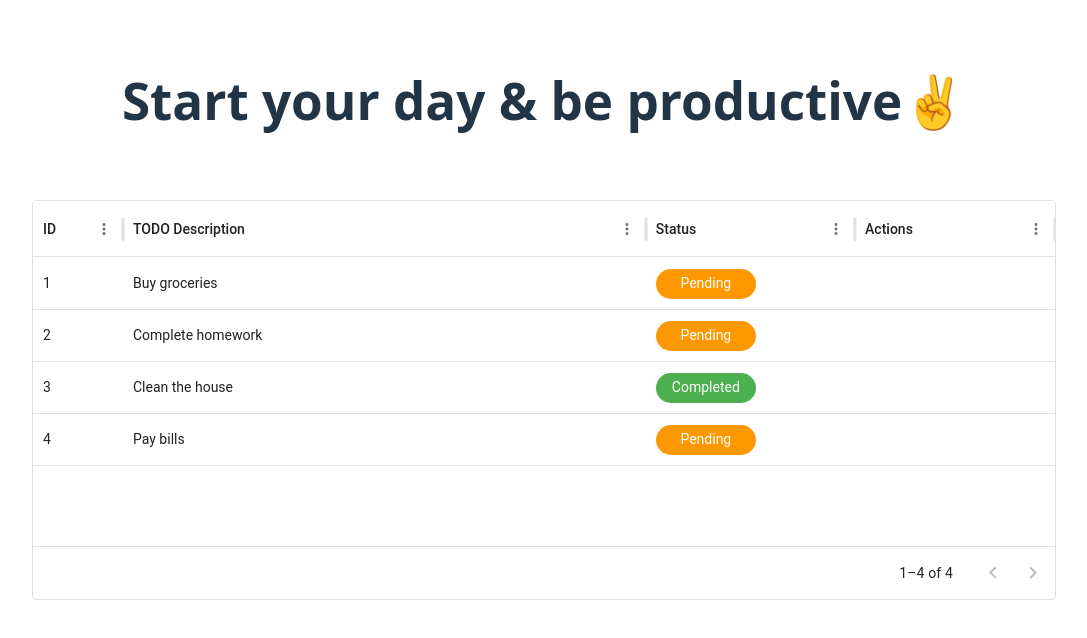
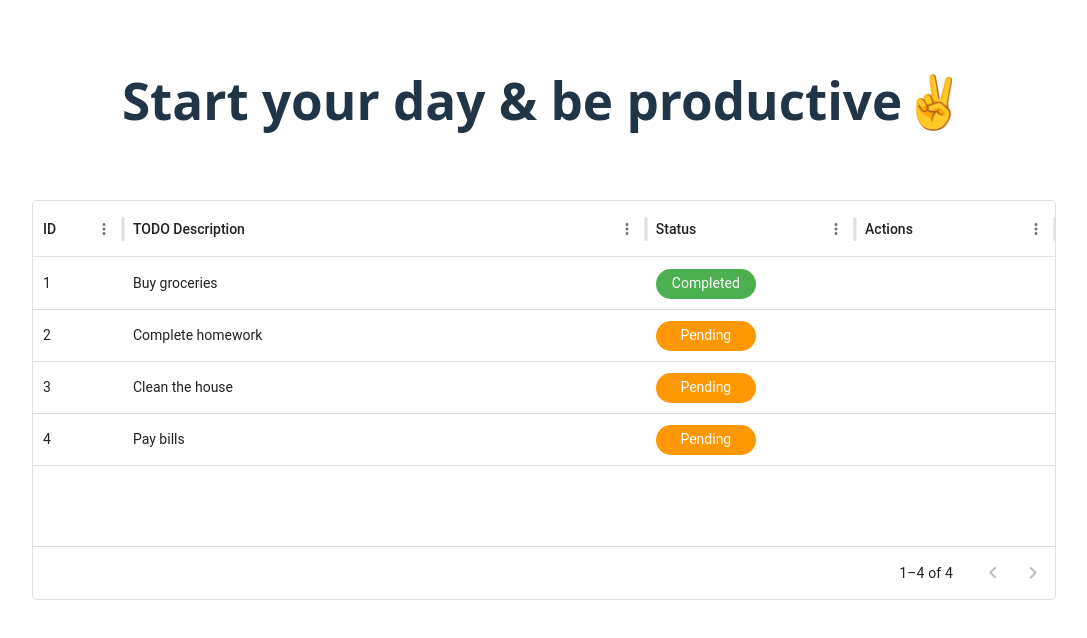
Before and after one commit to Dalia-Alawneh/fts-typed-todo, a React (Vite) app: page / in a window 1280 px wide. Shown: the top 638 px of the page, without its empty margins (96-1183 px from the left). Built offline with nearby package versions, Linux system fonts and the light colour scheme; some icons are missing.

Commit message:
Refactor data grid

```diff
--- /dev/null
+++ b/src/components/DataGrid/ActionsCell.tsx
@@ -0,0 +1,38 @@
+import { IconButton, Tooltip } from '@mui/material';
+import Box from '@mui/material/Box';
+import CheckCircleOutlineIcon from '@mui/icons-material/CheckCircleOutline';
+import DeleteIcon from '@mui/icons-material/Delete';
+import CheckCircleIcon from '@mui/icons-material/CheckCircle';
+import { ToDoStatus } from '../../types';
+const ActionsCell = ({status}:{status: ToDoStatus}) => {
+  return (
+    <Box>
+        <Tooltip title={status === ToDoStatus.completed ? "Completed" : "Mark as Completed"}>
+          <span>
+            <IconButton
+              aria-label="mark as completed"
+              color="success"
+              // onClick={() => handleMarkAsCompleted(params.row.id)}
+              disabled={status === ToDoStatus.completed}
+            >
+              {status === ToDoStatus.completed ? (
+                <CheckCircleIcon />
+              ) : (
+                <CheckCircleOutlineIcon />
+              )}
+
+            </IconButton>
+          </span>
+        </Tooltip>
+        <IconButton
+          aria-label="delete"
+          color="error"
+        // onClick={() => handleDelete(params.row.id)}
+        >
+          <DeleteIcon />
+        </IconButton>
+      </Box>
+  )
+}
+
+export default ActionsCell
--- a/src/components/DataGrid/DataGrid.tsx
+++ b/src/components/DataGrid/DataGrid.tsx
@@ -1,9 +1,8 @@
-import { IconButton, Tooltip } from '@mui/material';
 import Box from '@mui/material/Box';
 import { DataGrid, GridColDef } from '@mui/x-data-grid';
-import CheckCircleOutlineIcon from '@mui/icons-material/CheckCircleOutline';
-import DeleteIcon from '@mui/icons-material/Delete';
-import CheckCircleIcon from '@mui/icons-material/CheckCircle';
+import StatusCell from './StatusCell';
+import { ToDoRow, ToDoStatus } from '../../types';
+import ActionsCell from './ActionsCell';
 
 const columns: GridColDef<(typeof rows)[number]>[] = [
   { field: 'id', headerName: 'ID', width: 90 },
@@ -20,15 +19,7 @@ const columns: GridColDef<(typeof rows)[number]>[] = [
     editable: false,
 
     renderCell: (params) => (
-      <Box sx={{display: 'flex', height: '100%', alignItems: "center", }} >
-        <Box sx={{
-        width: '60px', height: '30px', display: 'flex', justifyContent: 'center', alignItems: "center", padding: '0px 20px', color: 'white',
-        bgcolor: params.row.status === 'Completed' ? 'success.light' : 'warning.light', borderRadius: 10, textAlign: 'center',
-      }}>
-        {params.row.status}
-
-        </Box>
-      </Box>
+      <StatusCell status={params.row.status as ToDoStatus} />
     )
   },
   {
@@ -38,40 +29,15 @@ const columns: GridColDef<(typeof rows)[number]>[] = [
     editable: false,
     width: 200,
     renderCell: (params) => (
-      <Box>
-        <Tooltip title={params.row.status === 'Completed' ? "Completed" : "Mark as Completed"}>
-          <span>
-            <IconButton
-              aria-label="mark as completed"
-              color="success"
-              // onClick={() => handleMarkAsCompleted(params.row.id)}
-              disabled={params.row.status === 'Completed'}
-            >
-              {params.row.status === 'Completed' ? (
-                <CheckCircleIcon />
-              ) : (
-                <CheckCircleOutlineIcon />
-              )}
-
-            </IconButton>
-          </span>
-        </Tooltip>
-        <IconButton
-          aria-label="delete"
-          color="error"
-        // onClick={() => handleDelete(params.row.id)}
-        >
-          <DeleteIcon />
-        </IconButton>
-      </Box>
+      <ActionsCell status={params.row.status as ToDoStatus} />
     ),
   },
 ];
-const rows = [
-  { id: 1, todo: 'Buy groceries', status: 'Pending' },
-  { id: 2, todo: 'Complete homework', status: 'Pending' },
-  { id: 3, todo: 'Clean the house', status: 'Completed' },
-  { id: 4, todo: 'Pay bills', status: 'Pending' },
+const rows: ToDoRow[] = [
+  { id: 1, todo: 'Buy groceries', status: ToDoStatus.completed },
+  { id: 2, todo: 'Complete homework', status: ToDoStatus.pending },
+  { id: 3, todo: 'Clean the house', status: ToDoStatus.pending },
+  { id: 4, todo: 'Pay bills', status: ToDoStatus.pending },
 ];
 
 export default function TodoDataGrid() {
--- /dev/null
+++ b/src/components/DataGrid/StatusCell.tsx
@@ -0,0 +1,17 @@
+import { Box } from '@mui/material'
+import { ToDoStatus } from '../../types'
+
+const StatusCell = ({ status }: { status: ToDoStatus }) => {
+  return (
+    <Box sx={{ display: 'flex', height: '100%', alignItems: "center", }} >
+      <Box sx={{
+        width: '60px', height: '30px', display: 'flex', justifyContent: 'center', alignItems: "center", padding: '0px 20px', color: 'white',
+        bgcolor: status === ToDoStatus.completed ? 'success.light' : 'warning.light', borderRadius: 10, textAlign: 'center',
+      }}>
+        {status}
+      </Box>
+    </Box>
+  )
+}
+
+export default StatusCell
--- /dev/null
+++ b/src/types/index.ts
@@ -0,0 +1,10 @@
+export enum ToDoStatus {
+  pending = "Pending",
+  completed = "Completed",
+}
+
+export type ToDoRow = {
+  id: number;
+  todo: string;
+  status: ToDoStatus;
+};
```
